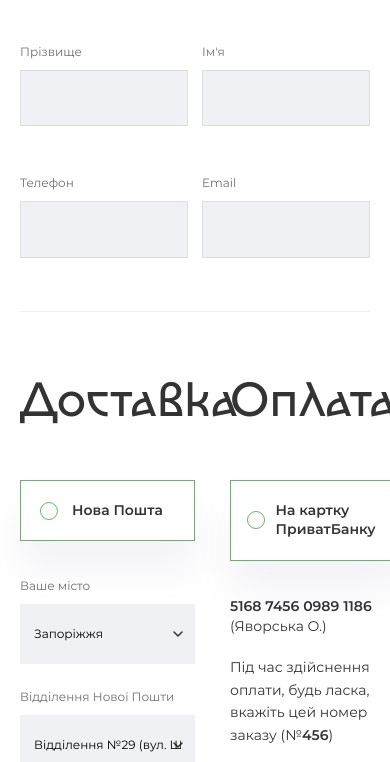
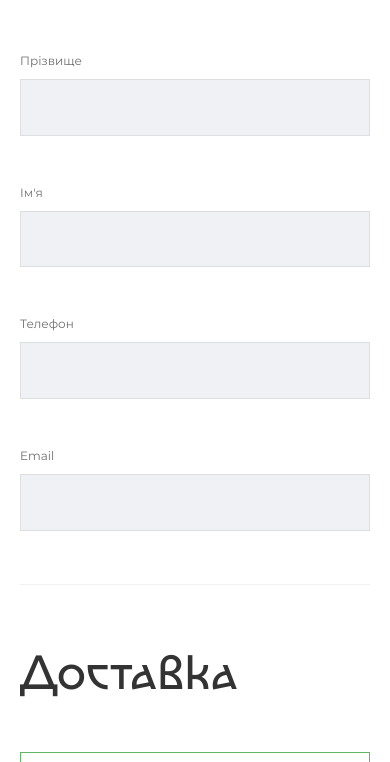
Before and after one commit to kaleriapog/borsch, a website: page cart.html in a window 390 px wide. Shown: the part 1238-2000 px from the top of the page. Drawn offline with Linux system fonts and the light colour scheme.

Commit message:
add form page

```diff
--- a/cart.html
+++ b/cart.html
@@ -29,9 +29,7 @@
                 </ul>
             </div>
             <div class="icon-regular icon-order-basket">
-                <div class="icon-regular__inner">
-                    <img src="./images/icons/order-basket.svg" alt="order basket">
-                </div>
+                <div class="icon-order-basket-number">2</div>
             </div>
             <div class="menu-burger-icon-open">
                 <span class="menu-burger-icon-open__item"></span>
@@ -53,7 +51,7 @@
    <section class="order-page">
        <div class="main-size">
            <div class="order-page__inner">
-               <h2 class="regular-title">Оформлення замовлення №456</h2>
+               <h2 class="regular-title">Оформлення замовлення <span>№456</span></h2>
                <form class="form-order">
                    <div class="form-order__item">
                        <div class="form-order__image">
@@ -122,12 +120,12 @@
                            <input id="surname" class="main-input" type="text">
                        </div>
                        <div class="form-contact-details__item">
+                           <label for="name" class="main-form-label">Ім'я</label>
+                           <input id="name" class="main-input" type="text">
+                       </div>
+                       <div class="form-contact-details__item">
                            <label for="phone" class="main-form-label">Телефон</label>
                            <input id="phone" class="main-input" type="tel">
-                       </div>
-                       <div class="form-contact-details__item">
-                           <label for="name" class="main-form-label">Ім'я</label>
-                           <input id="name" class="main-input" type="text">
                        </div>
                        <div class="form-contact-details__item">
                            <label for="email" class="main-form-label">Email</label>
--- a/scss/_cart.scss
+++ b/scss/_cart.scss
@@ -14,16 +14,38 @@
   flex-direction: column;
   gap: 30px;
 
+  @include media-mobile {
+    gap: 50px;
+  }
+
   &__item {
     display: flex;
     justify-content: space-between;
     align-items: center;
 
+    @include media-mobile {
+      flex-wrap: wrap;
+      gap: 30px 0;
+    }
+
     .title-small {
       margin-bottom: 0;
+
+      @include media-tablet {
+        font-size: 24px;
+      }
+
+      @include media-mobile {
+        font-size: 20px;
+      }
     }
 
     .products-stickers {
+
+      @include media-tablet {
+        font-size: 10px;
+      }
+
       &__item {
         padding: 6px 16px;
       }
@@ -33,6 +55,13 @@
     .form-select {
       margin: 0;
       min-width: 110px;
+
+      @include media-tablet {
+        min-width: 80px;
+        font-size: 14px;
+        padding: 12px;
+        min-height: 45px;
+      }
     }
   }
 
@@ -41,11 +70,25 @@
     min-height: 200px;
     width: 100%;
     border: 1px solid $background-color-icon-second;
+
+    @include media-tablet {
+      max-width: 150px;
+      min-height: 150px;
+    }
+
+    @include media-mobile {
+      max-width: 40%;
+      min-height: 40%;
+    }
   }
 
   &__name {
     max-width: 27%;
     width: 100%;
+
+    @include media-mobile {
+      max-width: 55%;
+    }
   }
 
   &__price {
@@ -68,6 +111,10 @@
     text-align: right;
     padding: 0 70px 0 0;
 
+    @include media-mobile {
+      padding: 0;
+    }
+
     .all-price-name {
       opacity: 0.6;
     }
@@ -78,19 +125,48 @@
       font-family: 'NAMU';
       font-weight: 600;
       padding: 0 0 0 25px;
+
+      @include media-tablet {
+        font-size: 40px;
+        padding: 0 0 0 18px;
+      }
     }
   }
 }
 
 .form-contact-details {
-  padding: 100px 0 5px 0;
+  padding: 100px 8.5% 5px 0;
+
+  @include media-1200 {
+    padding: 100px 0 5px 0;
+  }
 
   &__items {
-    columns: 2;
+   display: flex;
+    justify-content: space-between;
+    flex-wrap: wrap;
+
+    @include media-1200 {
+      gap: 0 30px;
+    }
+
+    @include media-tablet {
+      gap: 0 20px;
+    }
   }
 
   &__item {
     margin-bottom: 48px;
+    max-width: 465px;
+    width: 100%;
+
+    @include media-laptop {
+      max-width: 48%;
+    }
+
+    @include media-mobile {
+      max-width: 100%;
+    }
   }
 }
 
@@ -101,11 +177,39 @@
   border-top: 1px solid $background-color-icon-second;
   border-bottom: 1px solid $background-color-icon-second;
   padding: 55px 0 40px;
+  position: relative;
+
+  @include media-mobile {
+    flex-wrap: wrap;
+  }
+
+  &::after {
+    content: '';
+    display: block;
+    border-left: 1px solid $background-color-icon-second;
+    position: absolute;
+    top: 0;
+    bottom: 0;
+    left: 50%;
+    transform: translateX(-16px);
+
+    @include media-laptop {
+      transform: translateX(0);
+    }
+
+    @include media-mobile {
+      border: none;
+    }
+  }
 }
 
 .form-half {
   max-width: 50%;
   width: 100%;
+
+  @include media-mobile {
+    max-width: 100%;
+  }
 
   .radio-wrapper {
     background-color: $color-white;
@@ -151,6 +255,10 @@
         background-position: 97% 50%;
        @extend %media-text;
        font-weight: 400;
+
+       @include media-mobile {
+         max-width: 100%;
+       }
      }
   }
 
@@ -246,8 +354,11 @@ input[type='radio']:checked::after {
   padding: 18px;
   background-color: $background-color-icon-second;
   border: 1px solid rgba(51, 51, 51, 0.1);
+  @extend %media-text;
 
-  @extend %media-text;
+  @include media-mobile {
+    max-width: 100%;
+  }
 }
 
 .form-button-group {
--- a/scss/_fonts.scss
+++ b/scss/_fonts.scss
@@ -91,3 +91,8 @@
   content: "\e905";
   font-family: 'icomoon';
 }
+
+.icon-order-basket:before {
+  content: "\e906";
+  font-family: 'icomoon';
+}
--- a/scss/_footer.scss
+++ b/scss/_footer.scss
@@ -36,8 +36,16 @@
     columns: 2;
     font-weight: 600;
 
+    @include media-mobile {
+      columns: 1;
+    }
+
     li {
       margin-bottom: 15px;
+
+      a {
+        font-size: 20px;
+      }
     }
   }
 
--- a/scss/_header.scss
+++ b/scss/_header.scss
@@ -43,8 +43,34 @@
   }
 
   .icon-order-basket {
+    position: relative;
+    transition: background-color 0.3s;
+    cursor: pointer;
+    font-size: 32px;
+    color: $color-text-dark;
+
+    &:hover {
+      background-color: $background-color-light;
+    }
+
     @include media-laptop {
       margin-left: auto;
+    }
+
+    .icon-order-basket-number {
+      border-radius: 50%;
+      background-color: $background-color;
+      padding: 2px;
+      @extend  %font-regular;
+      display: flex;
+      align-items: center;
+      justify-content: center;
+      color: $color-white;
+      height: 24px;
+      width: 24px;
+      position: absolute;
+      top: 0;
+      right: 0;
     }
   }
 
--- a/scss/_product-template.scss
+++ b/scss/_product-template.scss
@@ -45,6 +45,13 @@
 
     @include media-mobile {
       max-width: 300px;
+    }
+
+    .products-stickers {
+      position: absolute;
+      top: 0;
+      left: 0;
+      padding: 18px;
     }
 
     .slider-product-images {
@@ -135,13 +142,6 @@
       flex-direction: column;
     }
 
-    .products-stickers {
-      position: absolute;
-      top: 0;
-      left: 0;
-      padding: 18px;
-    }
-
     &__title {
       max-width: 51.5%;
       width: 100%;
--- a/scss/_variables.scss
+++ b/scss/_variables.scss
@@ -228,6 +228,10 @@ $mediaWidthMobileHorizontal: 700px;
 %font-mini {
   font-size: 48px;
   line-height: 1.2;
+
+  @include media-mobile-small {
+    font-size: 35px;
+  }
 }
 
 %font-product-sticker {
```
Also changed, not shown: index.html (+1 -3 lines), product-template.html (+1 -3 lines), fonts/icomoon.ttf, fonts/icomoon.woff, images/icons/order-basket.svg (deleted), style.css, 3 other files.
